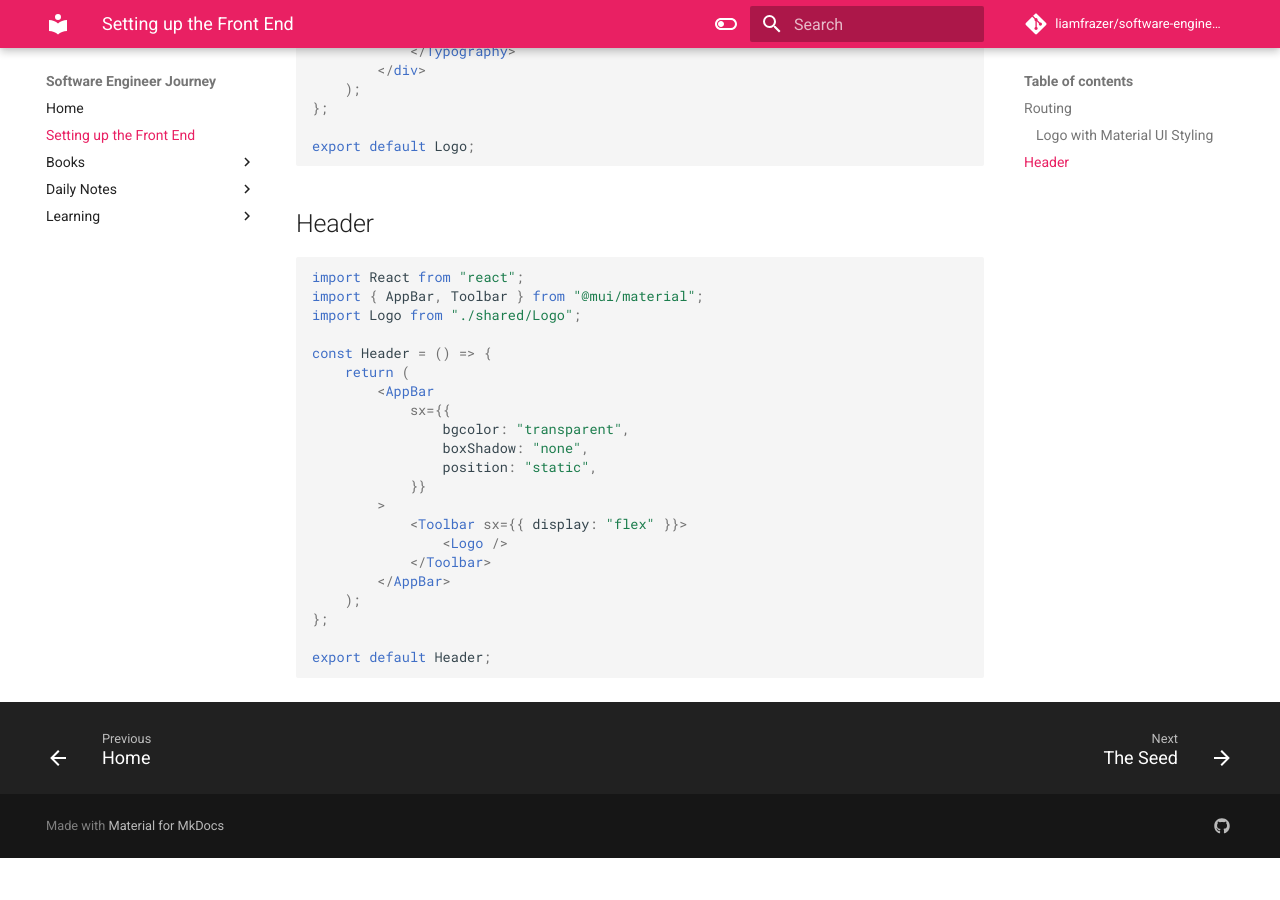
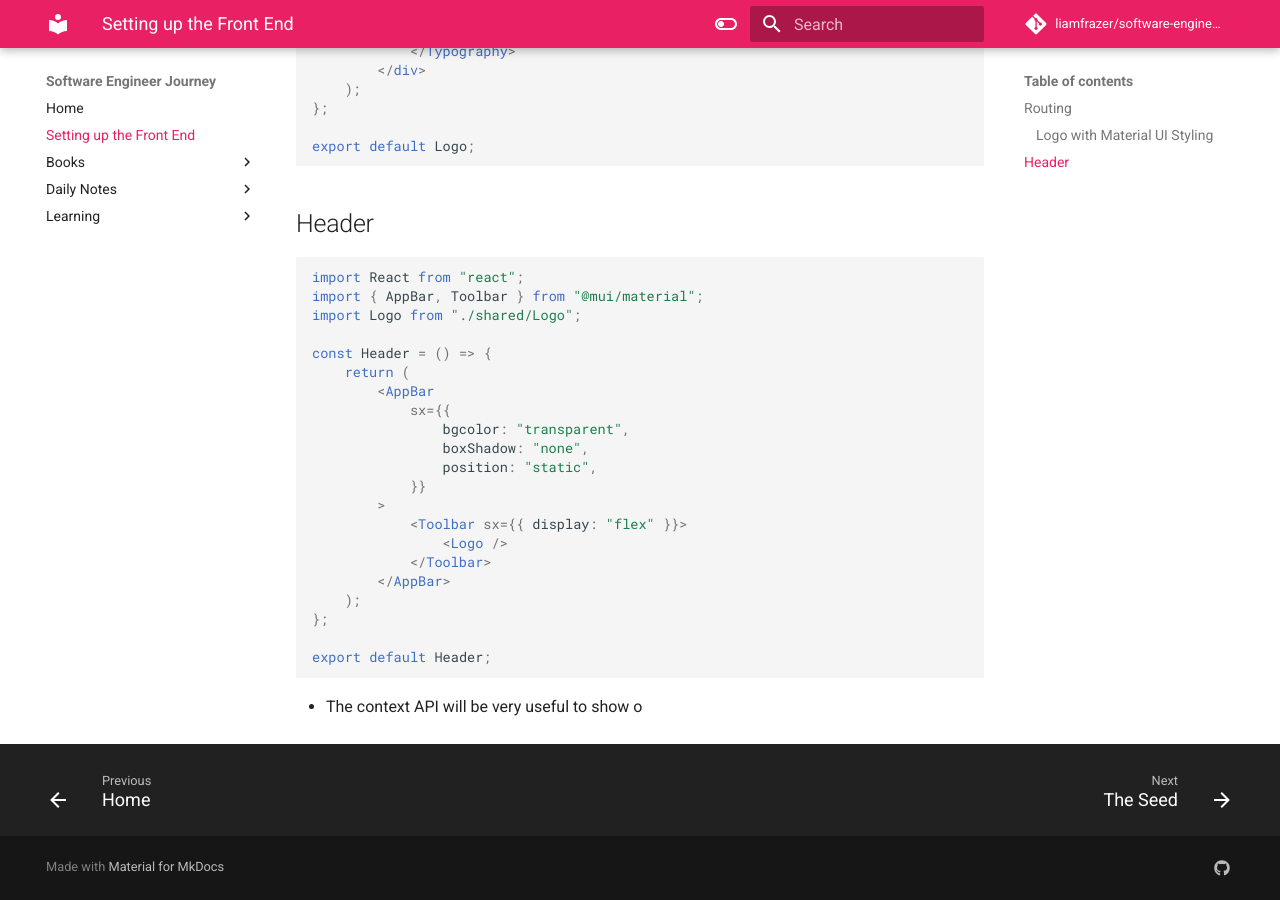
Before and after one commit to liamfrazer/software-engineer-journey, an MkDocs documentation site: the page built from docs/Setting up the Front End.md, in a window 1280 px wide and 900 px high, scrolled down 1919 px. Built offline with MkDocs 1.6.1 and Material for MkDocs 9.7.7, drawn with Linux system fonts in a browser that asks for light colours; comment, search, counter and statistics services are not loaded; before the commit the page ends 2777 px from its top, so only the background shows below that.

Commit message:
vault backup: 2023-12-30 17:05:41

````diff
--- a/docs/Setting up the Front End.md
+++ b/docs/Setting up the Front End.md
@@ -135,3 +135,5 @@ const Header = () => {
 export default Header;
 
 ```
+
+* The context API will be very useful to show o
````
